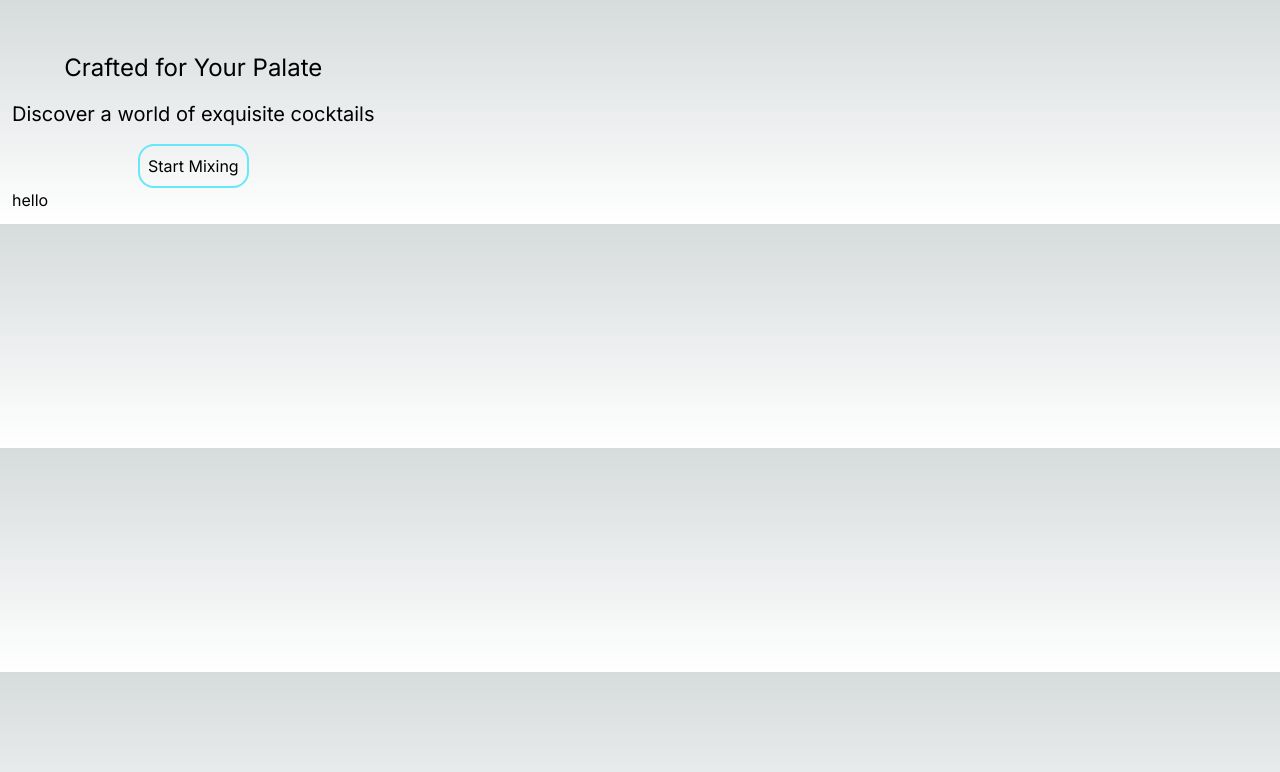
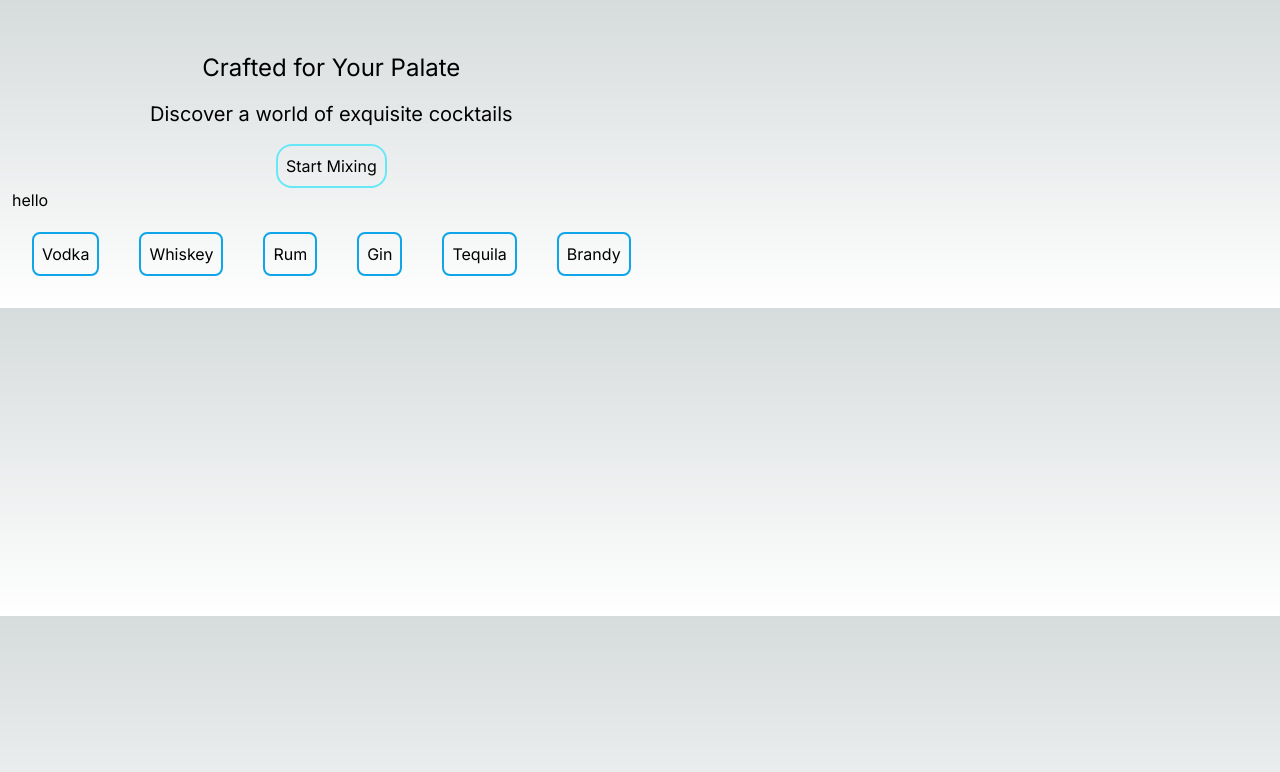
Before and after one commit to kingkwongsta/mixology, a Next.js app: page / in a window 1280 px wide. Shown: the top 772 px of the page. Built offline with nearby package versions, Linux system fonts and the light colour scheme.

Commit message:
provide a selected buttons state when a button is clicked

```diff
--- a/src/app/components/ButtonRender.jsx
+++ b/src/app/components/ButtonList.jsx
@@ -1,4 +1,8 @@
-export default function ButtonRender({ buttonContent }) {
+export default function ButtonList({
+  buttonContent,
+  selectedButton,
+  setSelectedButton,
+}) {
   const liquorOptions = ["Vodka", "Whiskey", "Rum", "Gin", "Tequila", "Brandy"];
   return liquorOptions.map((liquor, index) => {
     return (
@@ -8,7 +12,6 @@ export default function ButtonRender({ buttonContent }) {
           index === selectedButton && "bg-sky-500"
         }`}
         onClick={() => {
-          handleLiquorChoice(liquor);
           setSelectedButton(index);
         }}
       >
--- a/src/app/components/Mood.jsx
+++ b/src/app/components/Mood.jsx
@@ -1,5 +1,10 @@
-import ButtonRender from "./ButtonRender";
+"use client";
+import { useState } from "react";
+import ButtonList from "./ButtonList";
+
 export default function Mood({ userMood, setUserMood }) {
+  const [selectedButton, setSelectedButton] = useState();
+
   const moodSelections = [
     "Celebratory",
     "Nostalgic",
@@ -13,6 +18,11 @@ export default function Mood({ userMood, setUserMood }) {
   return (
     <>
       <h2>hello</h2>
+      <ButtonList
+        buttonContent={moodSelections}
+        selectedButton={selectedButton}
+        setSelectedButton={setSelectedButton}
+      />
     </>
   );
 }
```
